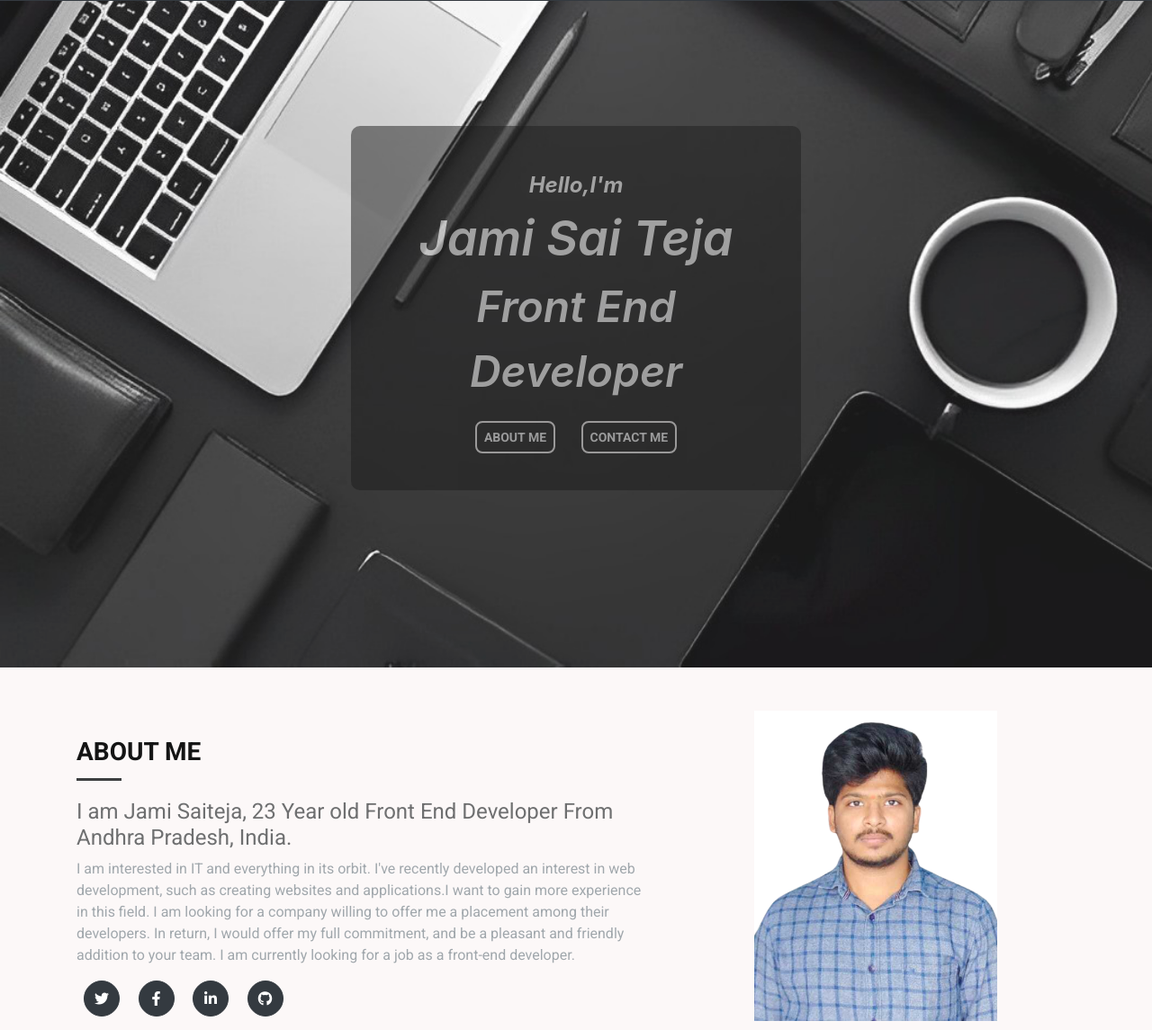
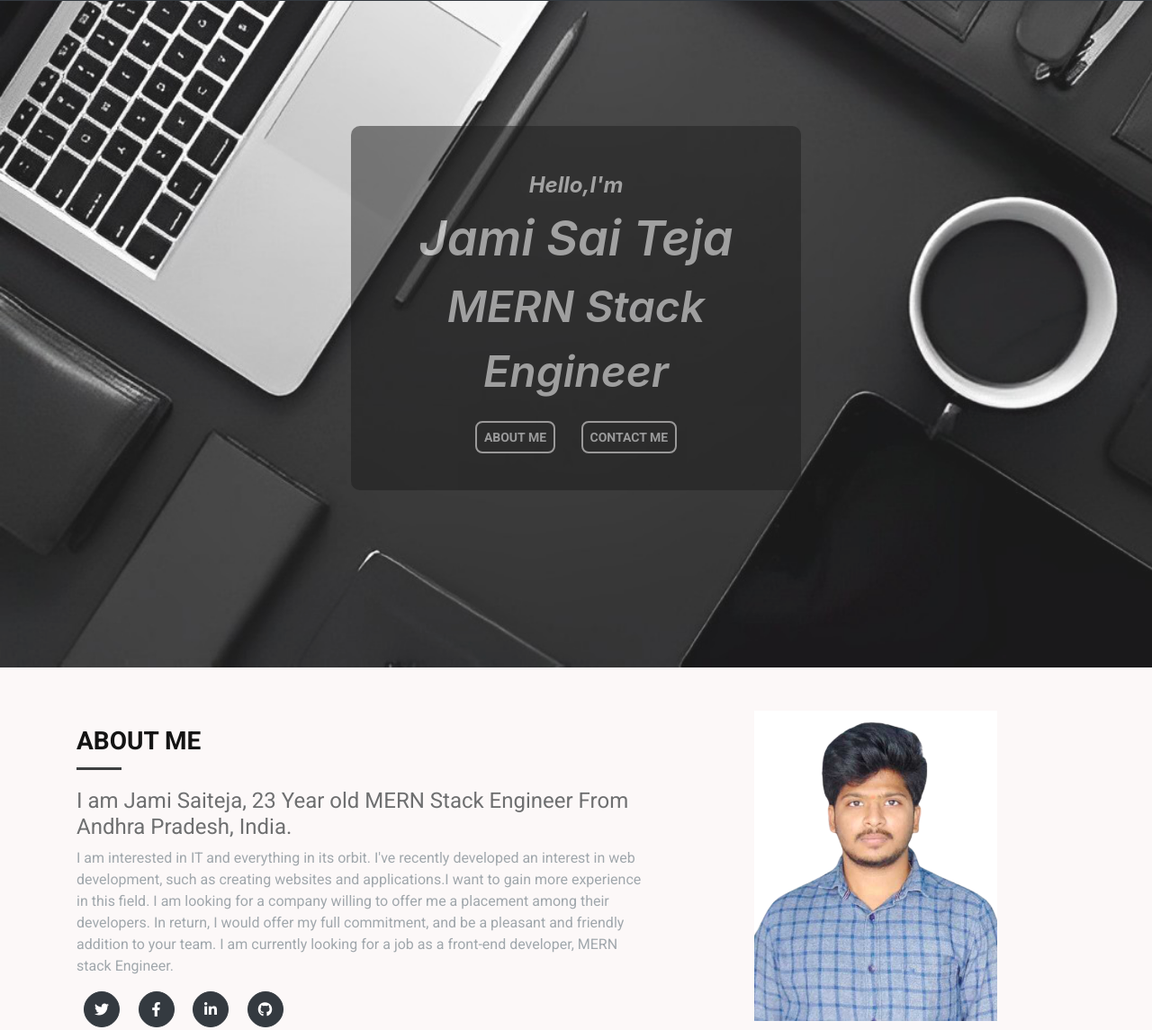
Before and after one commit to jamisaiteja/My-Portfolio, a plain HTML site: page index.html in a window 1280 px wide. Shown: the part 58-1203 px from the top of the page at 90% size. Drawn offline with nearby package versions, Linux system fonts and the light colour scheme; a web font is replaced by a local one.

Commit message:
commit_feb3

```diff
--- a/index.css
+++ b/index.css
@@ -362,6 +362,7 @@ Resume
     width: 70%;
     animation: express 2s;
 }
+
 @keyframes express {
     0%{
         width: 0%;
--- a/index.html
+++ b/index.html
@@ -48,7 +48,7 @@
         <section class="Home-section d-flex flex-column justify-content-center pt-5 pb-5" id="homeSection">
             <div class="text-center content pt-5 pb-5">
                 <p class="Home-caption mb-0 font-weight-bold"><span>Hello,I'm</span><br/><span class="Home-heading">Jami Sai Teja</span></p>
-                <p class="Home-designation mb-4">Front End Developer</p>
+                <p class="Home-designation mb-4">MERN Stack Engineer</p>
                 <a href="#aboutSection" class="aboutBtn mr-3 p-2 text-decoration-none text-light text-uppercase">About Me</a>
                 <a href="#contactSection" class="aboutBtn ml-2 p-2 text-decoration-none text-light text-uppercase">Contact Me</a>
             </div>
@@ -69,13 +69,13 @@
                         <h2 class="section-heading mt-3">
                             ABOUT ME
                         </h2>
-                        <h3 class="about-section-para">I am Jami Saiteja, 23 Year old Front End Developer From Andhra Pradesh, India.</h3>
+                        <h3 class="about-section-para">I am Jami Saiteja, 23 Year old MERN Stack Engineer From Andhra Pradesh, India.</h3>
                         <p class="description1">
                             I am interested in IT and everything in its orbit. I've recently developed an interest in web development,
                             such as creating websites and applications.I want to gain more experience in this field.
                             I am looking for a company willing to offer me a placement among their developers.
                             In return, I would offer my full commitment, and be a pleasant and friendly addition to your team.
-                            I am currently looking for a job as a front-end developer.
+                            I am currently looking for a job as a front-end developer, MERN stack Engineer.
                         </p>
                         <a class="btn btn-dark btn-social mx-2" href="https://twitter.com/Jamisaiteja1" aria-label="Jami Saiteja Twitter Profile" target="_blank"><i class="fab fa-twitter"></i></a>
                         <a class="btn btn-dark btn-social mx-2" href="https://www.facebook.com/sai.teja.52206/" aria-label="Jami Saiteja Facebook Profile" target="_blank"><i class="fab fa-facebook-f"></i></a>
```
